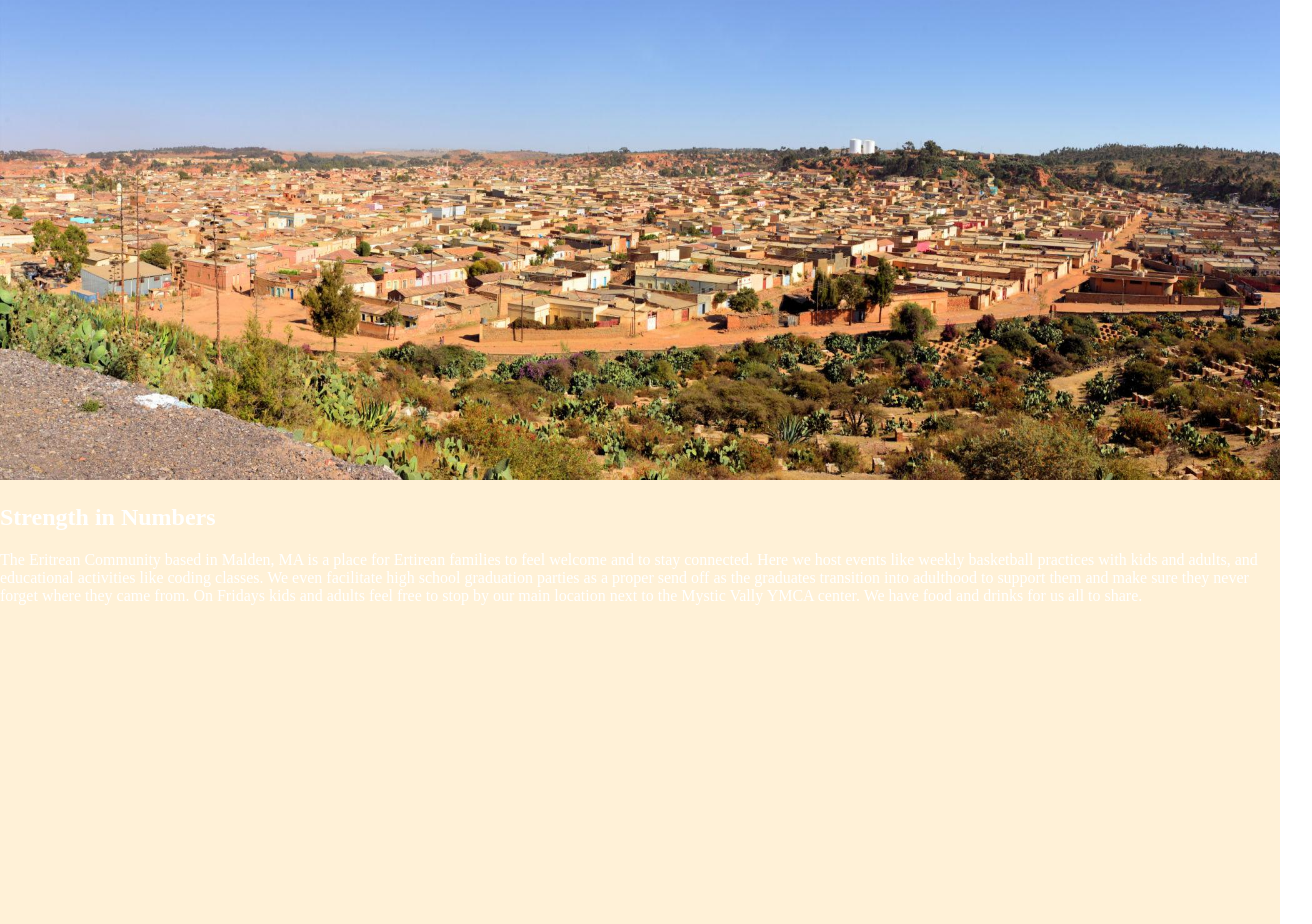
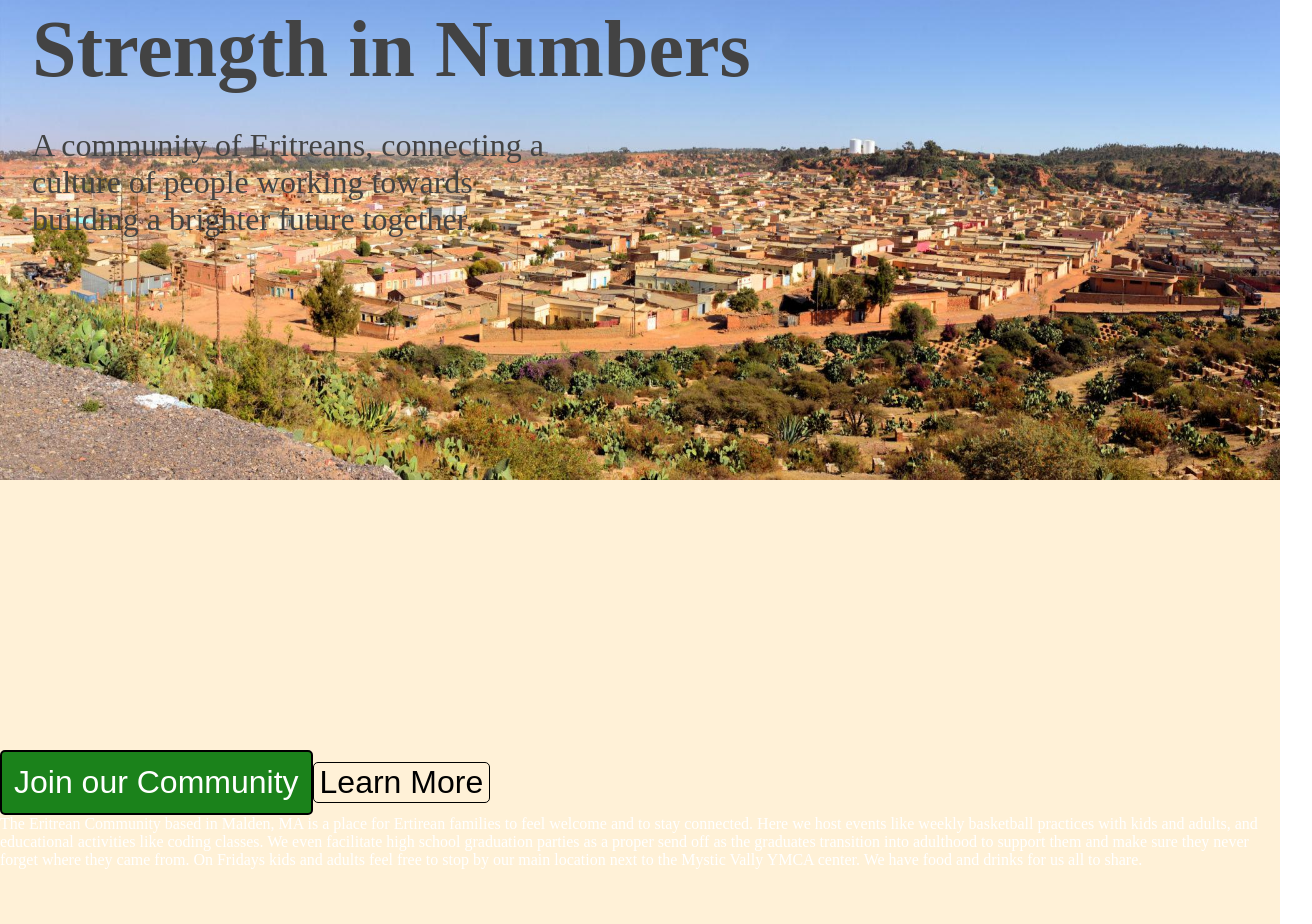
Before and after one commit to tg-24/Portfolio, a React app in the folder Eritrean-Website/frontend/: page / in a window 1280 px wide. Shown: the part 200-1124 px from the top of the page, 1312 px wide, since content can reach past the window. Built offline with nearby package versions, Linux system fonts and the light colour scheme; the HTML template or start-up script is replaced by a standard one.

Commit message:
updated website

```diff
--- a/Eritrean-Website/frontend/src/components/Home.jsx
+++ b/Eritrean-Website/frontend/src/components/Home.jsx
@@ -5,7 +5,15 @@ export default function Home() {
     <div className="home-page">
       <header className="title">
         <img src={asmara} />
-        <h2>Strength in Numbers</h2>
+        <h1>Strength in Numbers</h1>
+        <p>
+          A community of Eritreans, connecting a culture of people working
+          towards building a brighter future together.
+        </p>
+        <div className="buttons">
+          <button className="join">Join our Community</button>
+          <button className="learn">Learn More</button>
+        </div>
       </header>
       <div className="content">
         <div className="bio">
--- a/Eritrean-Website/frontend/src/styles/Home.css
+++ b/Eritrean-Website/frontend/src/styles/Home.css
@@ -17,7 +17,42 @@
   margin: 0 auto;
 }
 
-.title > h2 {
+.title > h1,
+.title > p {
+  color: rgb(67, 67, 67);
+  position: relative;
+  bottom: 30rem;
+  left: 2rem;
+  font-size: 5rem;
+  z-index: 0;
+}
+
+.title p {
+  font-size: 2rem;
+  width: 40%;
+  font-weight: 400;
+}
+
+.buttons {
+}
+
+.join {
+  background-color: rgb(27, 130, 27);
+  border-radius: 5px;
+  border: 2px solid black;
+  padding: 12px;
   color: white;
-  position: relative;
+  font-size: 2rem;
 }
+
+.join:hover {
+  background-color: yellow;
+  color: black;
+}
+
+.learn {
+  background: transparent;
+  border: 1px solid black;
+  border-radius: 5px;
+  font-size: 2rem;
+}
--- a/Eritrean-Website/frontend/src/styles/Layout.css
+++ b/Eritrean-Website/frontend/src/styles/Layout.css
@@ -36,6 +36,7 @@
   width: 100%;
   top: 0;
   font-size: 2rem;
+  z-index: 1000;
 }
 
 .tabs {
```
